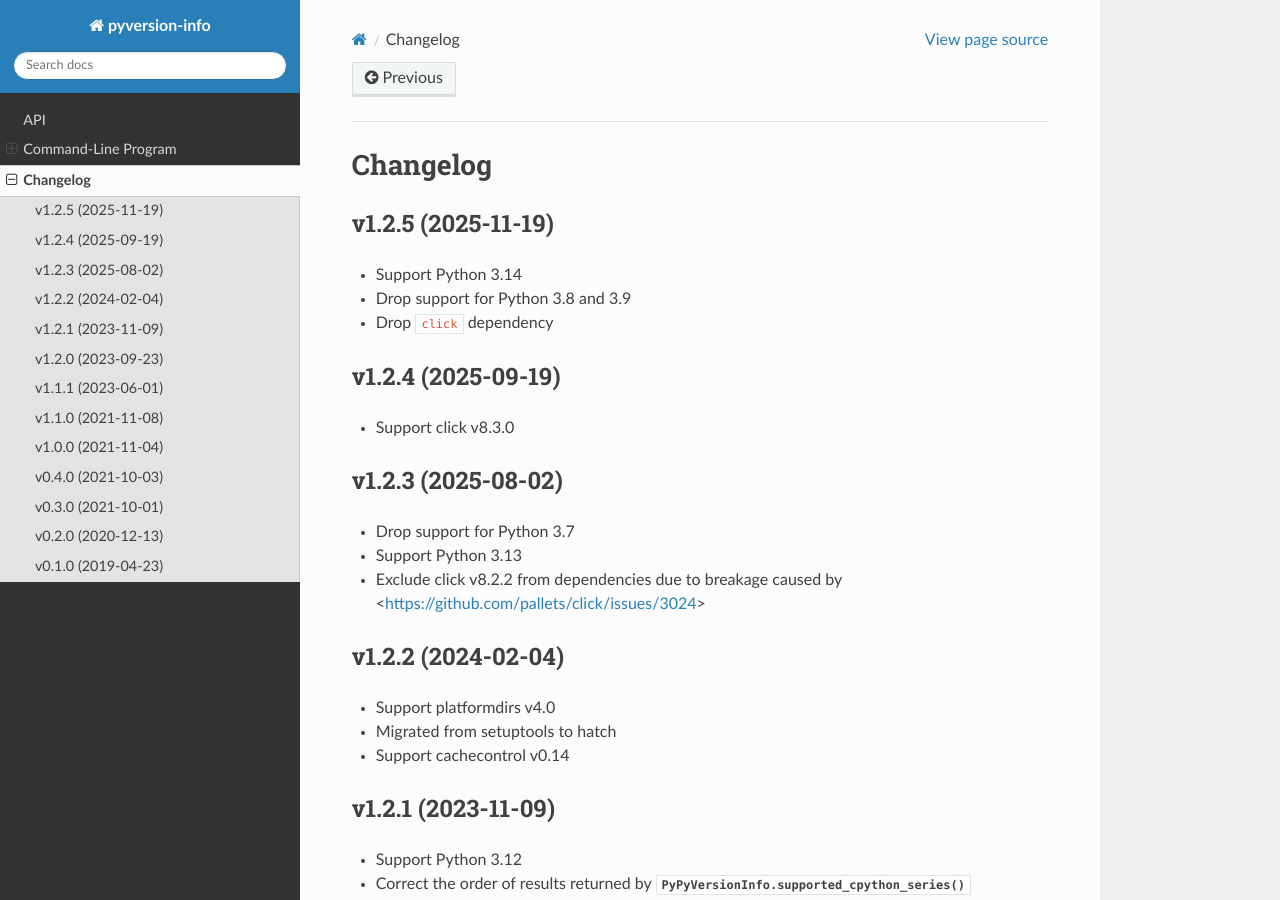
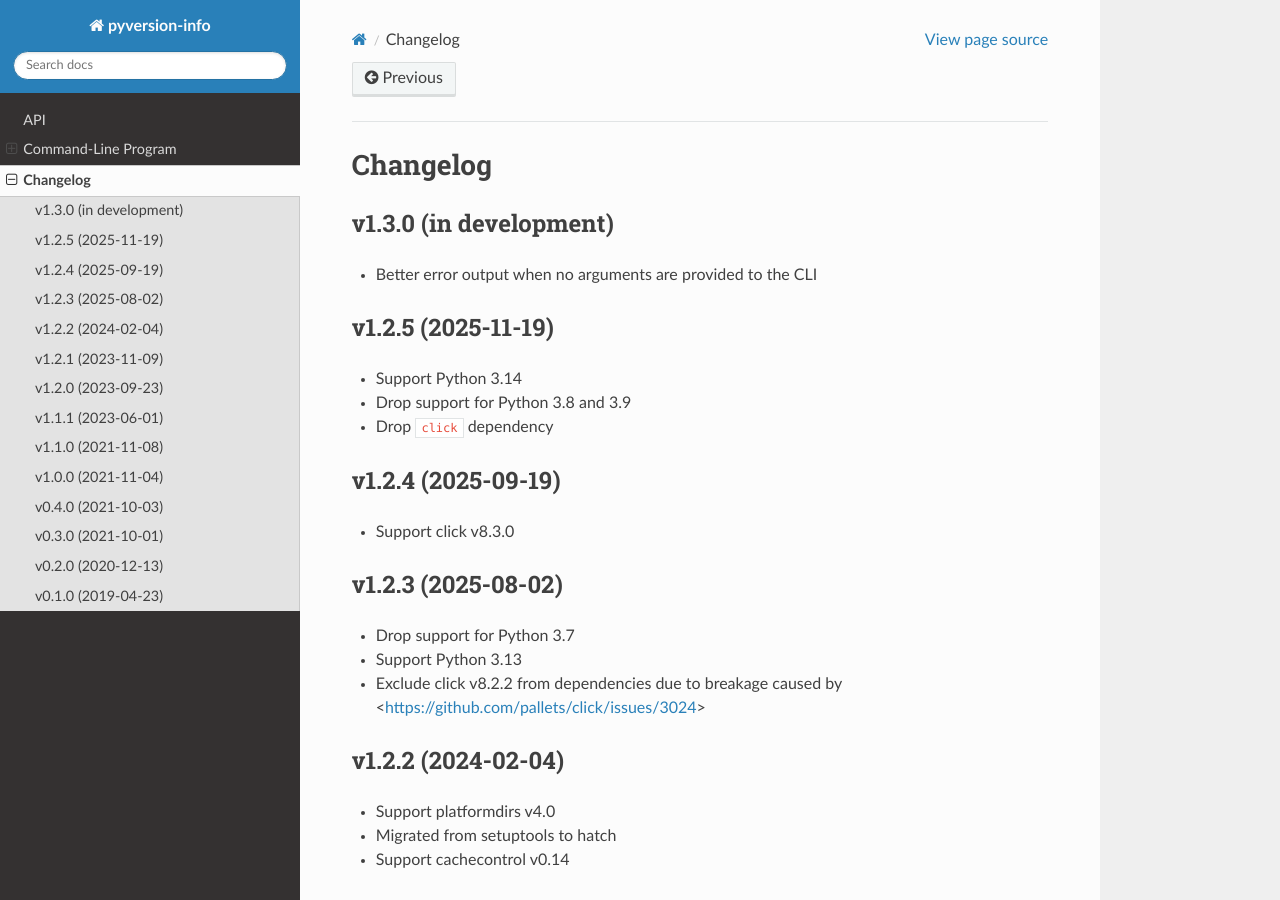
Before and after one commit to jwodder/pyversion-info, a Sphinx documentation site: the page built from docs/changelog.rst, in a window 1280 px wide and 900 px high. Built offline with Sphinx 7.4.7 and the Read the Docs theme 3.1.0, drawn with Linux system fonts in a browser that asks for light colours.

```diff
--- a/CHANGELOG.md
+++ b/CHANGELOG.md
@@ -1,3 +1,7 @@
+v1.3.0 (in development)
+-----------------------
+- Better error output when no arguments are provided to the CLI
+
 v1.2.5 (2025-11-19)
 -------------------
 - Support Python 3.14
--- a/docs/changelog.rst
+++ b/docs/changelog.rst
@@ -2,6 +2,11 @@
 
 Changelog
 =========
+
+v1.3.0 (in development)
+-----------------------
+- Better error output when no arguments are provided to the CLI
+
 
 v1.2.5 (2025-11-19)
 -------------------
--- a/src/pyversion_info/__init__.py
+++ b/src/pyversion_info/__init__.py
@@ -30,7 +30,7 @@ from platformdirs import user_cache_dir
 import requests
 from .util import MajorVersion, MicroVersion, MinorVersion, RawDatabase
 
-__version__ = "1.2.5"
+__version__ = "1.3.0.dev1"
 __author__ = "John Thorvald Wodder II"
 __author_email__ = "pyversion-info@varonathe.org"
 __license__ = "MIT"
```
Also changed, not shown: 1 other file.
